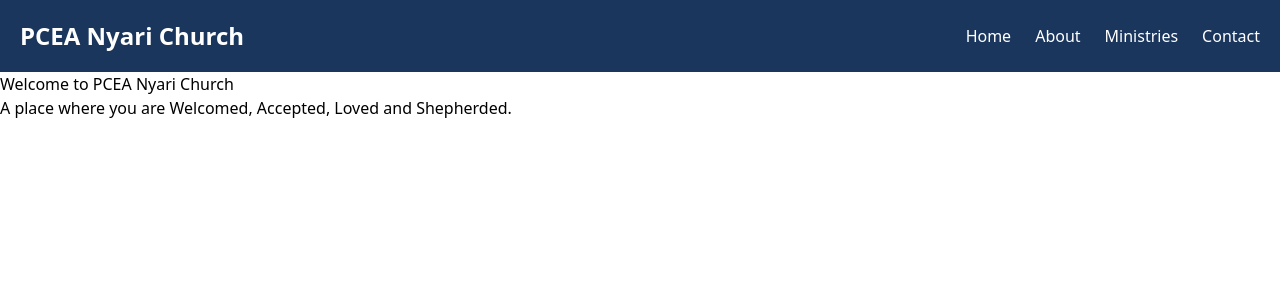
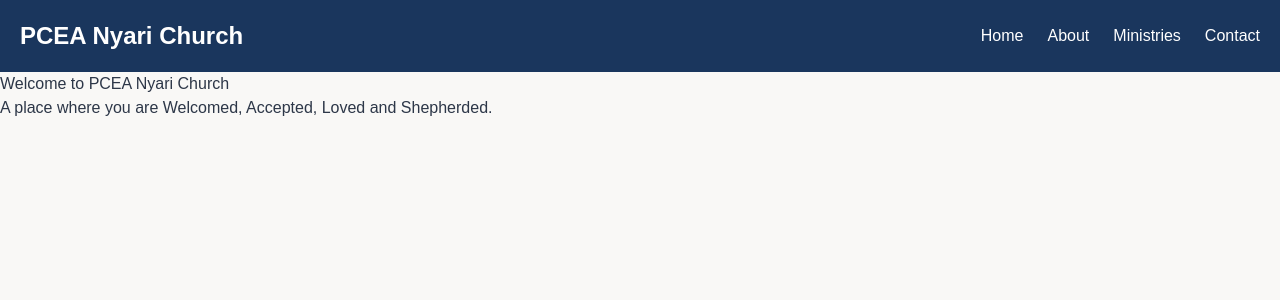
Before and after one commit to Jjumaaa/pnyari, a Next.js app: page / in a window 1280 px wide. Shown: the top 300 px of the page. Built offline with nearby package versions, Linux system fonts and the light colour scheme.

Commit message:
style: add global typography and base styles

```diff
--- a/app/globals.css
+++ b/app/globals.css
@@ -7,3 +7,18 @@
   --color-brushed-gold: #C5A059;
   --color-ember-crimson: #9B1C1C;
 }
+
+:root {
+  --background: #F9F8F6;
+  --foreground: #2D3748;
+}
+
+html {
+  scroll-behavior: smooth;
+}
+
+body {
+  background: var(--background);
+  color: var(--foreground);
+  font-family: Arial, Helvetica, sans-serif;
+}
```
